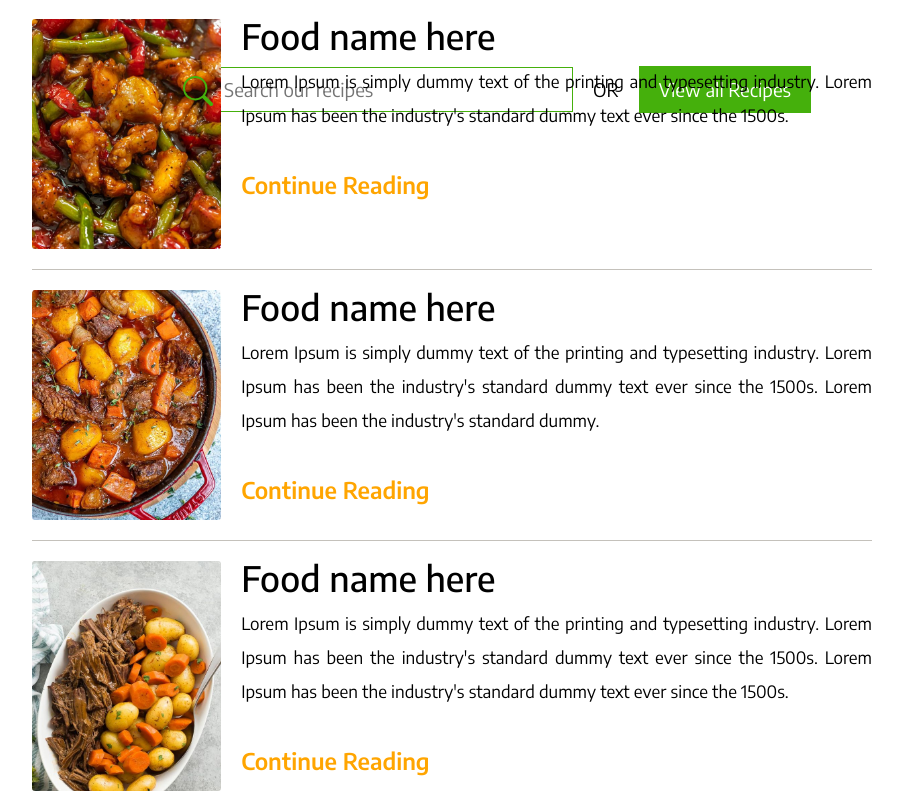
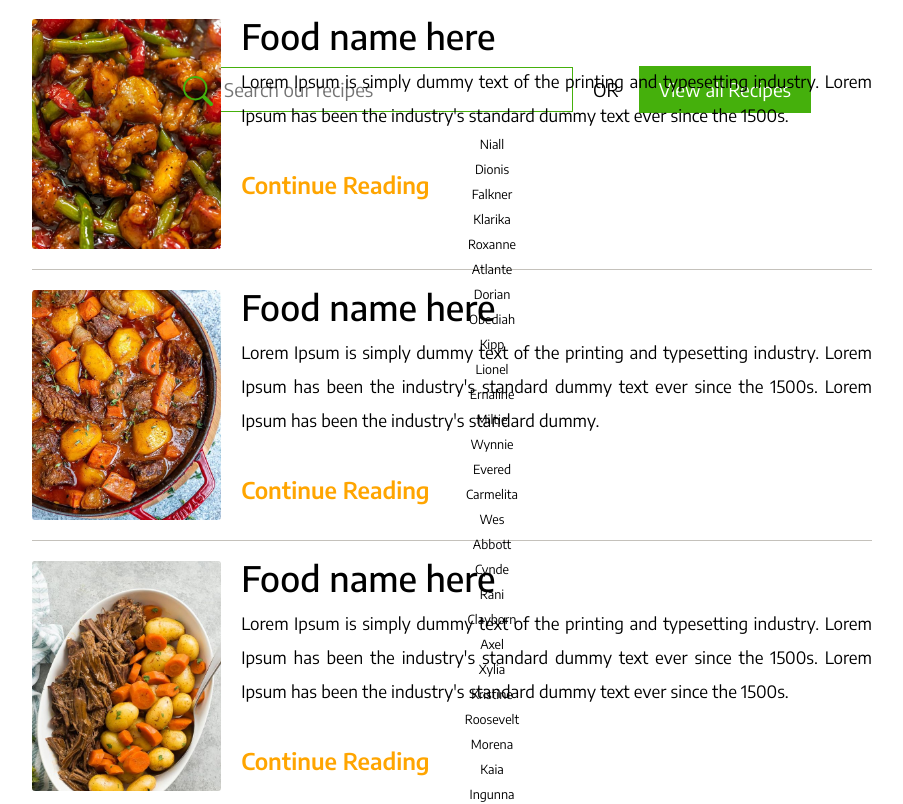
Before and after one commit to AnnaAn01/recipe-website, a React (Create React App) app: page / in a window 1280 px wide. Shown: the part 1120-1924 px from the top of the page, without its empty margins (148-1051 px from the left). Built offline with nearby package versions, Linux system fonts and the light colour scheme.

Commit message:
adding search results

```diff
--- a/src/components/SearchBar/SearchBar.css
+++ b/src/components/SearchBar/SearchBar.css
@@ -51,3 +51,18 @@
   color: #fff;
   cursor: pointer;
 }
+
+/* Search value returned */
+
+.search__value {
+  margin-top: 2rem;
+}
+
+.search__value-div {
+  display: flex;
+  justify-content: center;
+  align-items: center;
+  flex-direction: column;
+  font-size: 2rem;
+  line-height: 2;
+}
--- a/src/components/SearchBar/SearchBar.js
+++ b/src/components/SearchBar/SearchBar.js
@@ -1,7 +1,11 @@
-import React from "react";
+import React, { useState } from "react";
 import { BsSearch } from "react-icons/bs";
 import "./SearchBar.css";
+import MOCK_DATA from "./MOCK_DATA.json";
+
 const SearchBar = () => {
+  const [searchTerm, setSearchTerm] = useState("");
+
   return (
     <div className="search-container">
       <BsSearch className="search-icon" />
@@ -10,8 +14,18 @@ const SearchBar = () => {
         type="text"
         placeholder="Search our recipes"
       />
+
       <span className="search__or-span">OR</span>
       <span className="search__view-all-span">View all Recipes</span>
+      <div className="search__value">
+        {MOCK_DATA.map((val, key) => {
+          return (
+            <div className="search__value-div" key={key}>
+              <p className="search__value-p">{val.first_name}</p>
+            </div>
+          );
+        })}
+      </div>
     </div>
   );
 };
```
